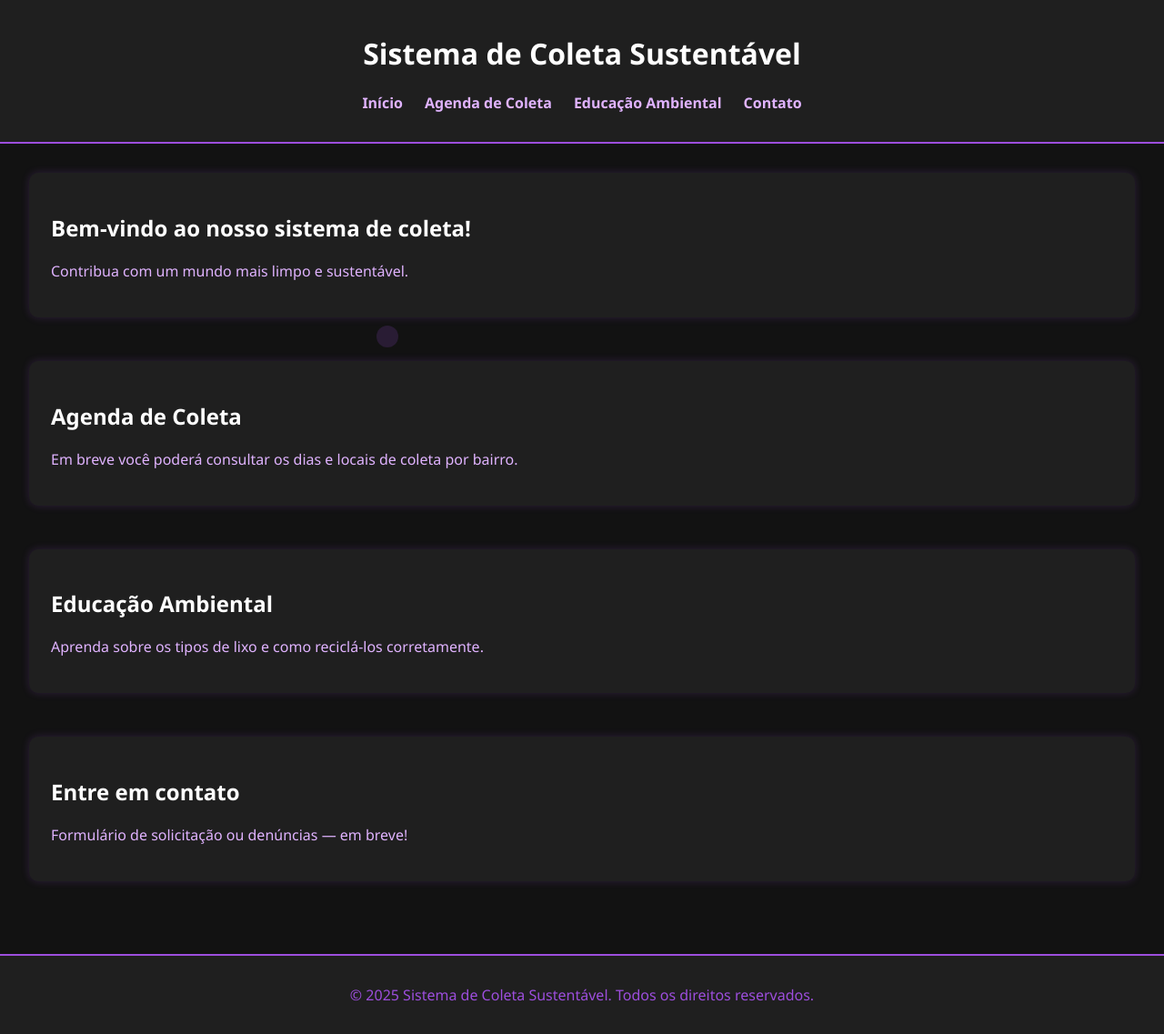
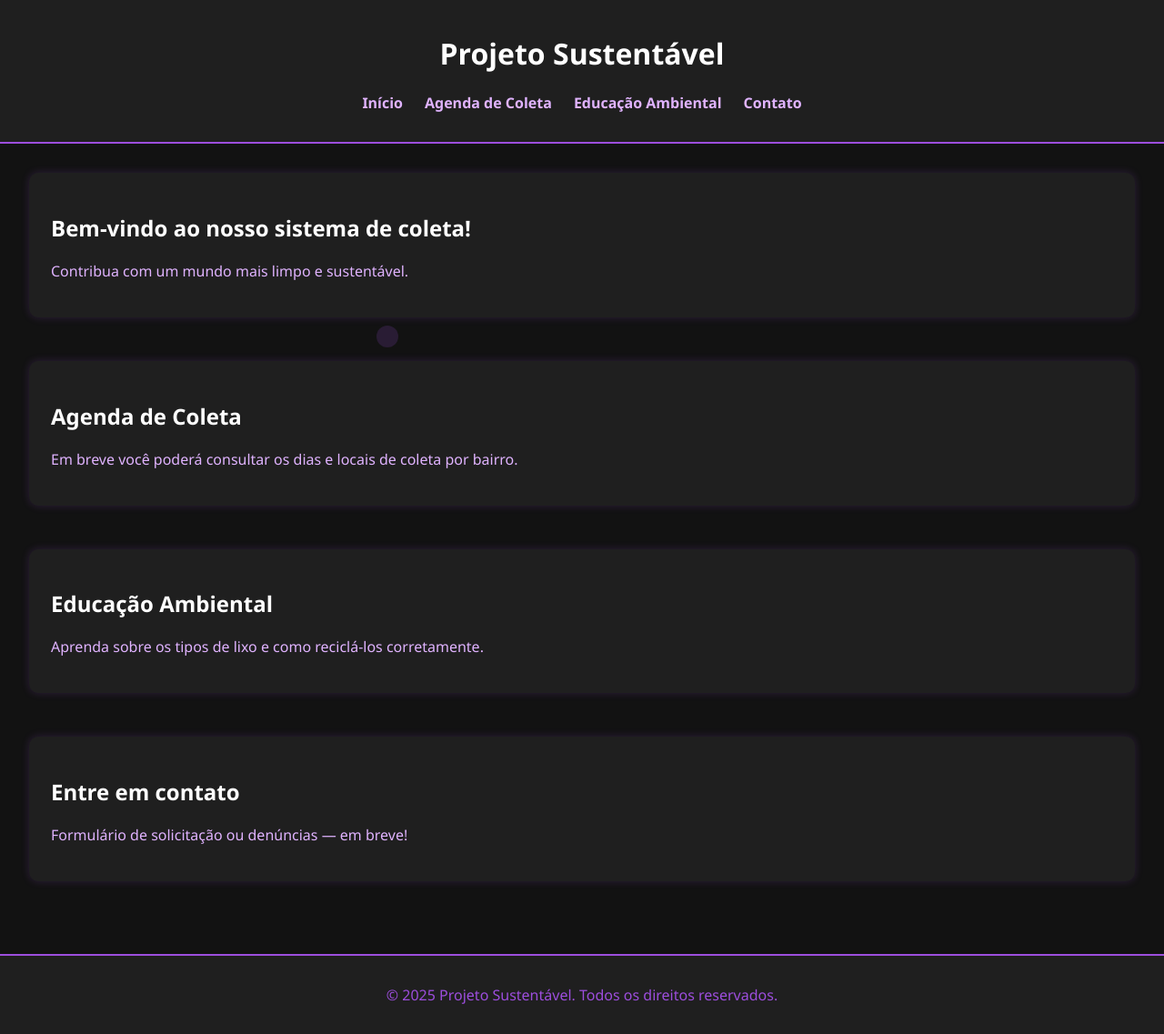
Before and after one commit to Theu2003/meu-site-coleta, a plain HTML site: page index.html in a window 1280 px wide. Shown: the whole page at 91% size. Drawn offline with Linux system fonts and the light colour scheme.

Commit message:
efavicon

```diff
--- a/index.html
+++ b/index.html
@@ -4,14 +4,15 @@
   <meta charset="UTF-8">
   <meta name="viewport" content="width=device-width, initial-scale=1.0">
   <title>Projeto Sustentável</title>
-  <link rel="icon" type="imagen/png" href="assets/favicon.png">
+  <!-- Favicon -->
+  <link rel="icon" type="image/png" href="assets/favicon.png">
   <link rel="stylesheet" href="css/style.css">
 </head>
 <body>
-  <div class="background-bubbles"></div> <!-- Animação temática -->
+  <div class="background-bubbles"></div>
 
   <header>
-    <h1>Sistema de Coleta Sustentável</h1>
+    <h1>Projeto Sustentável</h1>
     <nav>
       <ul>
         <li><a href="#inicio">Início</a></li>
@@ -45,7 +46,7 @@
   </main>
 
   <footer>
-    <p>&copy; 2025 Sistema de Coleta Sustentável. Todos os direitos reservados.</p>
+    <p>&copy; 2025 Projeto Sustentável. Todos os direitos reservados.</p>
   </footer>
 
   <script src="js/script.js"></script>
```
Also changed, not shown: assets/image.png (renamed from assets/imagen.png).
